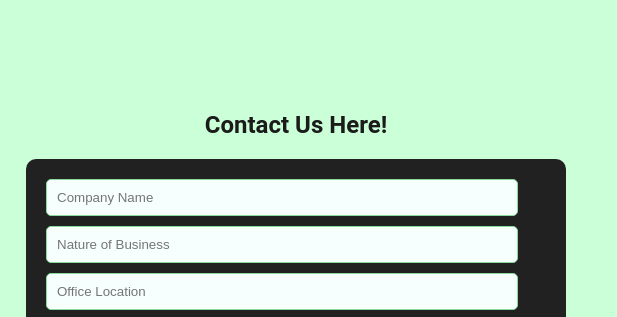
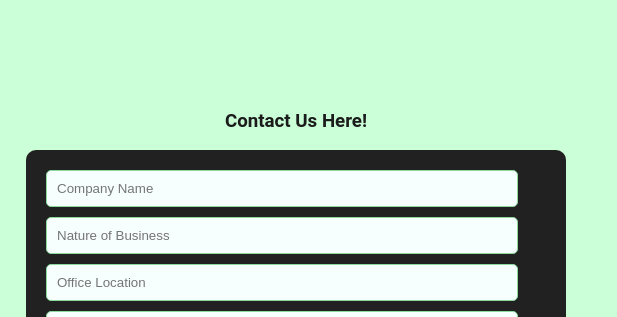
Before and after one commit to LimFlexiiRepair/NEG, a plain HTML site: page index.html in a window 1280 px wide. Shown: the part 99-416 px from the top of the page, 344-961 px from the left. Drawn offline with Linux system fonts and the light colour scheme.

Commit message:
Update index.html

```diff
--- a/index.html
+++ b/index.html
@@ -197,7 +197,7 @@
 
 <div class="content">
     <img src="NEG_Logo_-_trademark-removebg-preview.png"  style="margin-left: ;">
-    <h2 style="text-align: center; color: #1b1b1b; text-wrap: balanced">Contact Us Here!</h2>
+    <h3 style="text-align: center; color: #1b1b1b; text-wrap: balanced">Contact Us Here!</h3>
     <form id="contactForm" class="contact-form">
         <input type="text" id="name" name="name" placeholder="Company Name" required>
         <input type="text" id="business" name="business" placeholder="Nature of Business" required>
```
